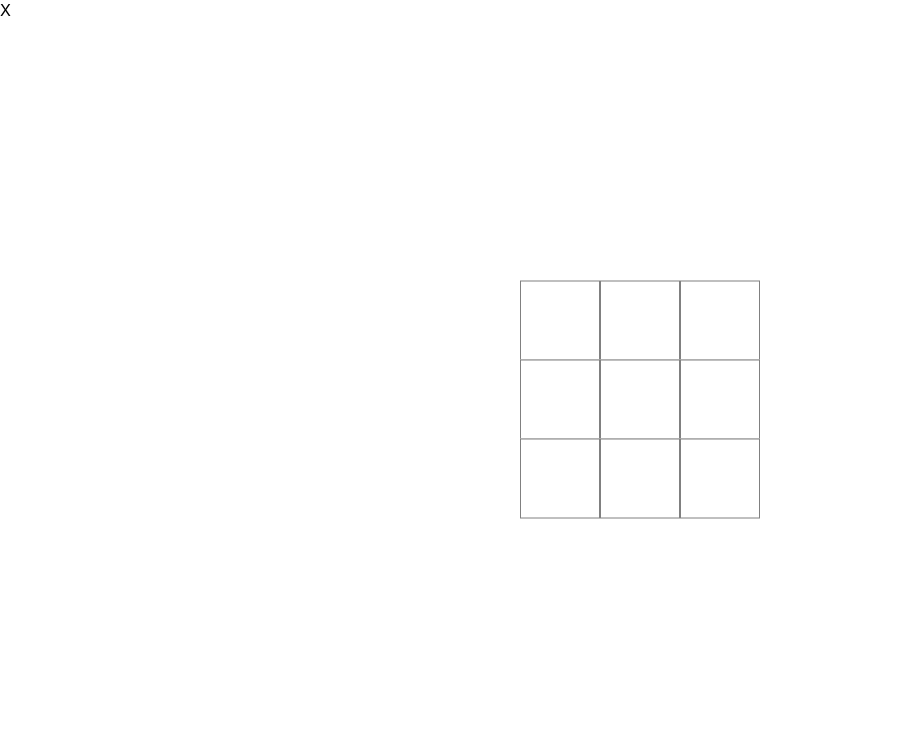
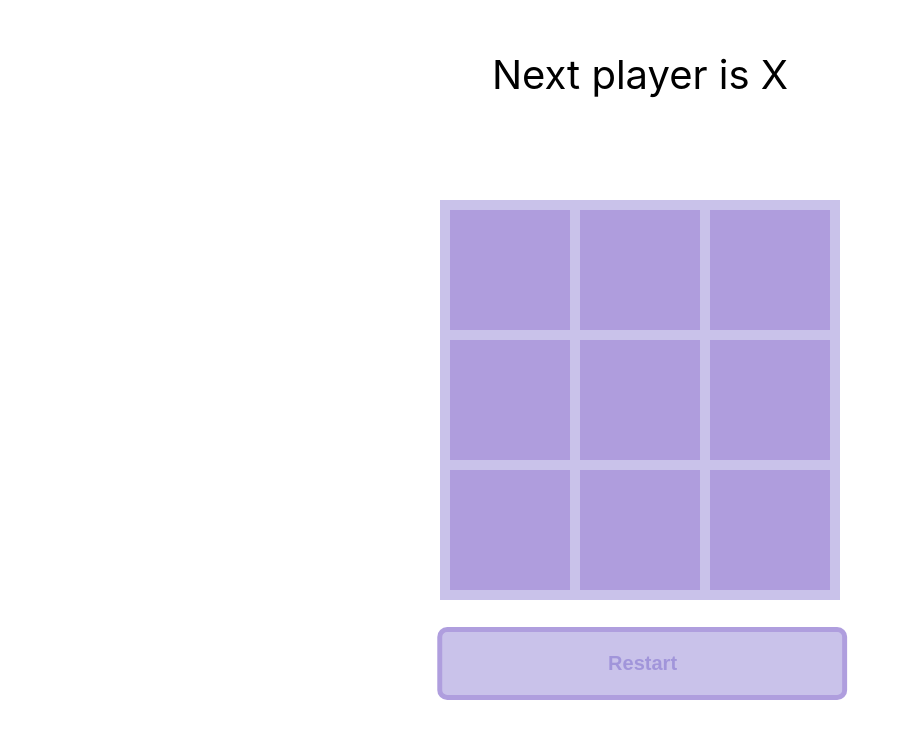
Before and after one commit to bergmaner/tictactoe, a React (Create React App) app: page / in a window 1280 px wide. Shown: the top 738 px of the page, without its empty margins (0-910 px from the left). Built offline with nearby package versions, Linux system fonts and the light colour scheme.

Commit message:
customize

```diff
--- /dev/null
+++ b/src/App.css
@@ -0,0 +1,6 @@
+html
+{
+    height:100%;
+    margin:0;
+    padding:0;
+}
--- a/src/App.js
+++ b/src/App.js
@@ -1,6 +1,6 @@
 import React from 'react';
 import Game from './Components/Game';
-
+import './App.css'
 function App() {
   return (
     <React.Fragment>
--- a/src/Components/Board/index.js
+++ b/src/Components/Board/index.js
@@ -3,9 +3,10 @@ import Square from '../Square';
 import './style.css';
 
 export class Board extends Component {
+
     renderSquare(n)
     {
-        return <Square Square value={this.props.squares[n]} onClick = {() => this.props.onClick(n)}></Square>
+        return <Square  value={this.props.squares[n]} onClick = {() => this.props.onClick(n)}></Square>
     }
     render() {
         return (
--- a/src/Components/Board/style.css
+++ b/src/Components/Board/style.css
@@ -7,11 +7,11 @@
 .board
 {
     position : absolute;
-    width : 240px;
+    width : 390px;
     top : 50%;
     left : 50%;
     transform : translate(-50%,-50%);
-    display : flex;
-    flex-direction : row;
+    padding:5px;
     margin : 0 auto;
+    background-color: rgba(54, 27, 177, 0.267);
 }
--- a/src/Components/Game/index.js
+++ b/src/Components/Game/index.js
@@ -1,6 +1,6 @@
 import React,{Component} from 'react';
 import Board from '../Board';
-
+import './style.css';
 class Game extends Component {
 
     constructor(props)
@@ -8,6 +8,7 @@ class Game extends Component {
         super(props);
         this.state =
         {
+
             xIsNext : true,
             stepNumber:0,
             history:
@@ -40,6 +41,10 @@ class Game extends Component {
         return null;
 
     }
+    restart = () => {
+        console.log("hehe");
+        this.setState({stepNumber : 0})
+    }
     onClick = (n) => {
         const history = this.state.history.slice(0, this.state.stepNumber + 1);
         const current = history[history.length - 1];
@@ -64,17 +69,27 @@ class Game extends Component {
         const squares = current.squares.slice();
         const winner = this.checkWinner(squares);
         let status;
-         (winner) ? status = `Winner is ${winner}`  : status = `Winner is ` + this.state.xIsNext ? 'X' : 'O';
+         if(winner)
+         {
+             status = `Winner is ${winner}`
+        }
+        else
+        {
+            status = `Next player is ${this.state.xIsNext ? 'X' : 'O'}`;
+        }
 
          return (
     <div className="game">
     <div className = "game-board">
     <Board
     squares={current.squares}
+    clicked = {this.props.clicked}
     onClick = {(n) => this.onClick(n)}
     ></Board>
-    <div>{status}</div>
+    <div className = "status">{status}</div>
+    <button className="restart" onClick = {() => this.restart()}>Restart</button>
     </div>
+
     </div>
   );
 }
--- /dev/null
+++ b/src/Components/Game/style.css
@@ -0,0 +1,33 @@
+.status
+{
+    text-align:center;
+    font-size:40px;
+    padding-top:50px;
+}
+.restart
+{
+    border:none;
+    background-color: rgba(54, 27, 177, 0.267);
+    font-size:20px;
+    font-weight:600;
+    color : rgba(54, 27, 177, 0.267);
+    padding:20px;
+    border-radius:10px;
+    border : 5px solid rgba(73, 14, 168, 0.2) ;
+    display:block;
+    margin:20px;
+    width:410px;
+    position:absolute;
+    bottom:10%;
+    left:48%;
+    transform:translate(-48%);
+    cursor:pointer;
+
+}
+.restart:focus{
+    outline:none;
+}
+.restart:hover
+{
+    opacity:0.8;
+}
--- a/src/Components/Square/style.css
+++ b/src/Components/Square/style.css
@@ -1,19 +1,28 @@
 .square
 {
-background : #fff;
-border : 1px solid gray;
+
+background-color: rgba(73, 14, 168, 0.2);
+color : rgba(54, 27, 177, 0.267);
+border : none;
 float : left;
-margin-right : -1px;
-margin-top : -1px;
+margin:5px;
 padding : 0;
-width : 80px;
-height : 80px;
+width : 120px;
+height : 120px;
 text-align : center;
 font-size : 40px;
 font-weight : bold;
-line-height : 80px;
+line-height : 120px;
+cursor: pointer;
 }
+
 .square:focus
 {
 outline : none;
+
 }
+
+.square:hover
+{
+   opacity:0.6;
+}
--- a/src/index.css
+++ b/src/index.css
@@ -1,5 +1,6 @@
 body {
   margin: 0;
+
   font-family: -apple-system, BlinkMacSystemFont, 'Segoe UI', 'Roboto', 'Oxygen',
     'Ubuntu', 'Cantarell', 'Fira Sans', 'Droid Sans', 'Helvetica Neue',
     sans-serif;
```
